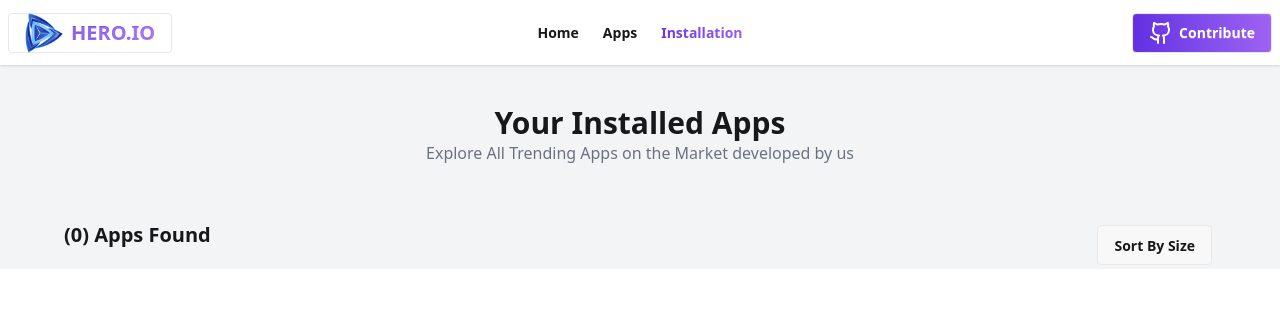
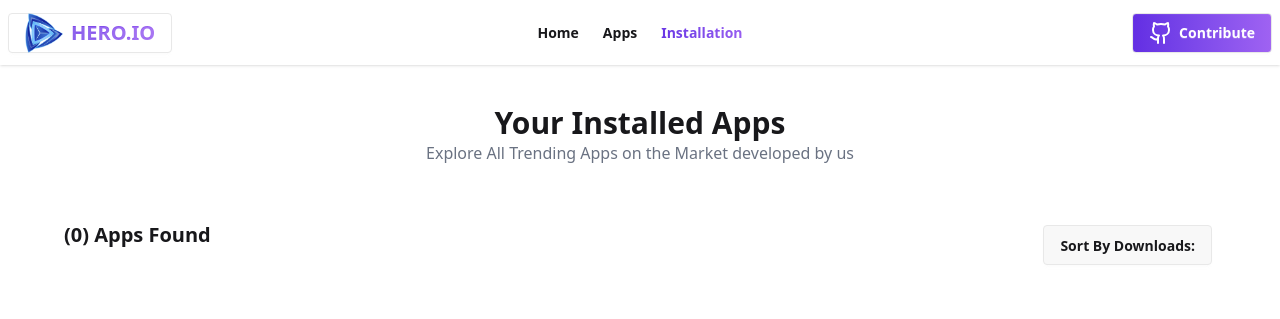
Before and after one commit to NusratJahanNila/Hero-App, a React (Vite) app: page /installation in a window 1280 px wide. Shown: the top 319 px of the page. Built offline with nearby package versions, Linux system fonts and the light colour scheme.

Commit message:
Added Sort functionalities to Install Apps page

```diff
--- /dev/null
+++ b/src/Components/Sort/Sort.jsx
@@ -0,0 +1,29 @@
+import React, { useState } from 'react';
+
+const Sort = ({install, setInstall}) => {
+    // Sort
+    const [sort, setSort] = useState([]);
+    // Sort Function
+    const handleSort = (type) => {
+        setSort(type);
+        if (type === 'HighToLow') {
+            const sortDesc = [...install].sort((a, b) => b.downloads - a.downloads);
+            setInstall(sortDesc);
+        }
+        if (type === 'LowToHigh') {
+            const sortAsc = [...install].sort((a, b) => a.downloads - b.downloads);
+            setInstall(sortAsc);
+        }
+    }
+    return (
+        <div className="dropdown">
+            <div tabIndex={0} role="button" className="btn m-1">Sort By Downloads: {sort ? sort : ""} </div>
+            <ul tabIndex={0} className="dropdown-content menu bg-base-100 rounded-box z-1 w-52 p-2 shadow-sm">
+                <li><a onClick={() => handleSort('HighToLow')}>High-Low</a></li>
+                <li><a onClick={() => handleSort('LowToHigh')}>Low-High</a></li>
+            </ul>
+        </div>
+    );
+};
+
+export default Sort;
--- a/src/Pages/Installation/Installation.jsx
+++ b/src/Pages/Installation/Installation.jsx
@@ -2,7 +2,12 @@ import React, { useEffect, useState } from 'react';
 import { getStoredData } from '../../LocalStorage/addToLocalStorage';
 import downloadImg from '../../assets/icon-downloads.png';
 import ratingImg from '../../assets/icon-ratings.png';
+import Sort from '../../Components/Sort/Sort';
+
+
+
 const Installation = () => {
+    // Install
     const [install, setInstall] = useState([]);
     console.log(install);
     useEffect(() => {
@@ -20,8 +25,10 @@ const Installation = () => {
         const storedData = JSON.stringify(updateData);
         localStorage.setItem('install', storedData);
     }
+
+
     return (
-        <div className='bg-gray-100 '>
+        <div className=''>
             <div className='max-w-6xl mx-auto'>
                 <div className='text-center py-10'>
                     <h2 className='text-3xl font-bold'>Your Installed Apps</h2>
@@ -30,13 +37,7 @@ const Installation = () => {
                 <div className='flex justify-between mt-4'>
                     <p className='text-xl font-bold'>({install.length}) Apps Found</p>
                     {/* sort bar */}
-                    <div className="dropdown">
-                        <div tabIndex={0} role="button" className="btn m-1">Sort By Size </div>
-                        <ul tabIndex={0} className="dropdown-content menu bg-base-100 rounded-box z-1 w-52 p-2 shadow-sm">
-                            <li><a>High-Low</a></li>
-                            <li><a>Low-High</a></li>
-                        </ul>
-                    </div>
+                    <Sort install={install} setInstall={setInstall}></Sort>
 
                 </div>
                 {
```
